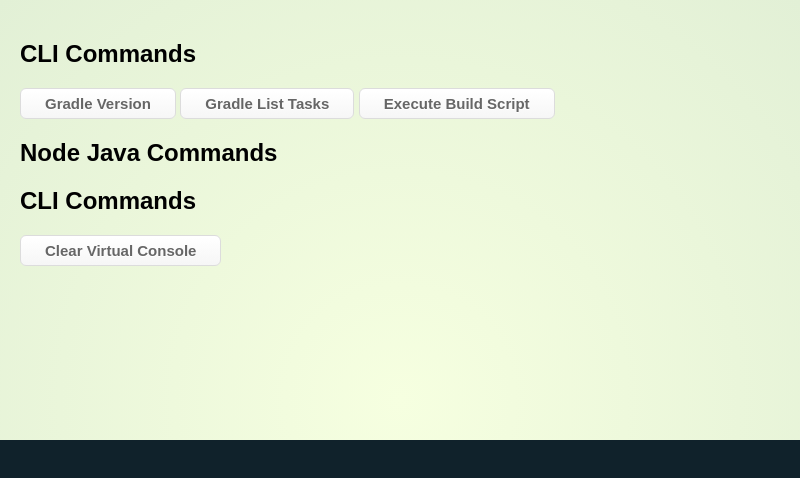
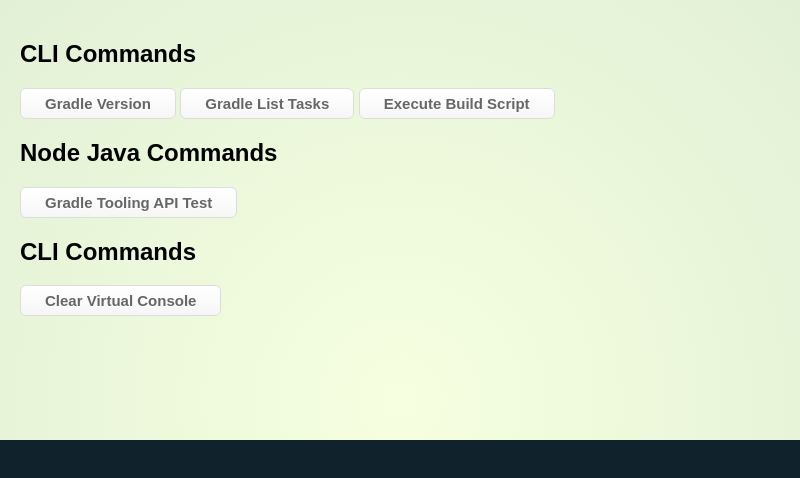
Before and after one commit to linfirmware/electron-gradle-example, an Electron app: page index.html in a window 800 px wide. Drawn offline with Linux system fonts and the light colour scheme.

Commit message:
Node Java function and button added, removed from main process

```diff
--- a/dashboardViewController.js
+++ b/dashboardViewController.js
@@ -59,3 +59,29 @@
 	var element = document.getElementById("console");
 	element.innerHTML = '';
 }
+
+function javaGradleToolingTest() {
+	var java = require('java');
+	/*var mvn = require('node-java-maven');
+
+	mvn(function(err, mvnResults) {
+	  if (err) {
+	    return console.error('could not resolve maven dependencies', err);
+	  }
+	  mvnResults.classpath.forEach(function(c) {
+	    console.log('adding ' + c + ' to classpath');
+	    java.classpath.push(c);
+	  });
+	});*/
+
+	java.classpath.push('lib/gradle-tooling-api-2.11.jar');
+	java.classpath.push('lib/slf4j-api-1.7.10.jar');
+
+	var system = java.import('java.lang.System');
+	java.import('org.gradle.tooling.GradleConnector');
+
+	java.callStaticMethod("org.gradle.tooling.GradleConnector", "newConnector", function(err, results) {
+	  if(err) { console.error(err); return; }
+	  console.log(results);
+	});
+}
--- a/index.html
+++ b/index.html
@@ -13,7 +13,7 @@
 			<button onclick="viewTasks();" class="flat-button" type="button">Gradle List Tasks</button>
 			<button onclick="executeBuild();" class="flat-button" type="button">Execute Build Script</button>
 			<h2>Node Java Commands</h2>
-
+			<button onclick="javaGradleToolingTest();" class="flat-button" type="button">Gradle Tooling API Test</button>
 			<h2>CLI Commands</h2>
 			<button onclick="clearVirtualConsole();" class="flat-button" type="button">Clear Virtual Console</button>
 		</div>
```
Also changed, not shown: main.js (+0 -31 lines).
